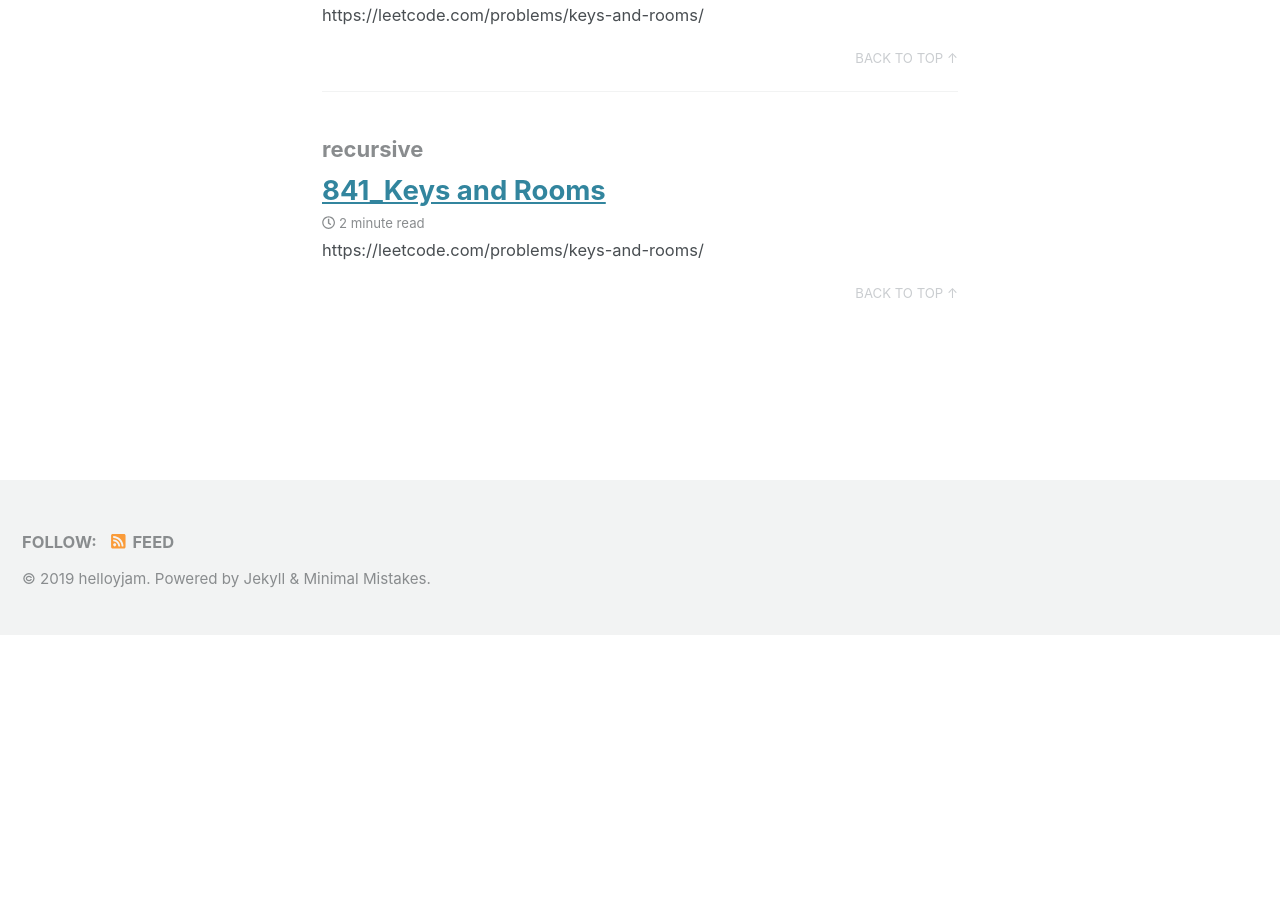
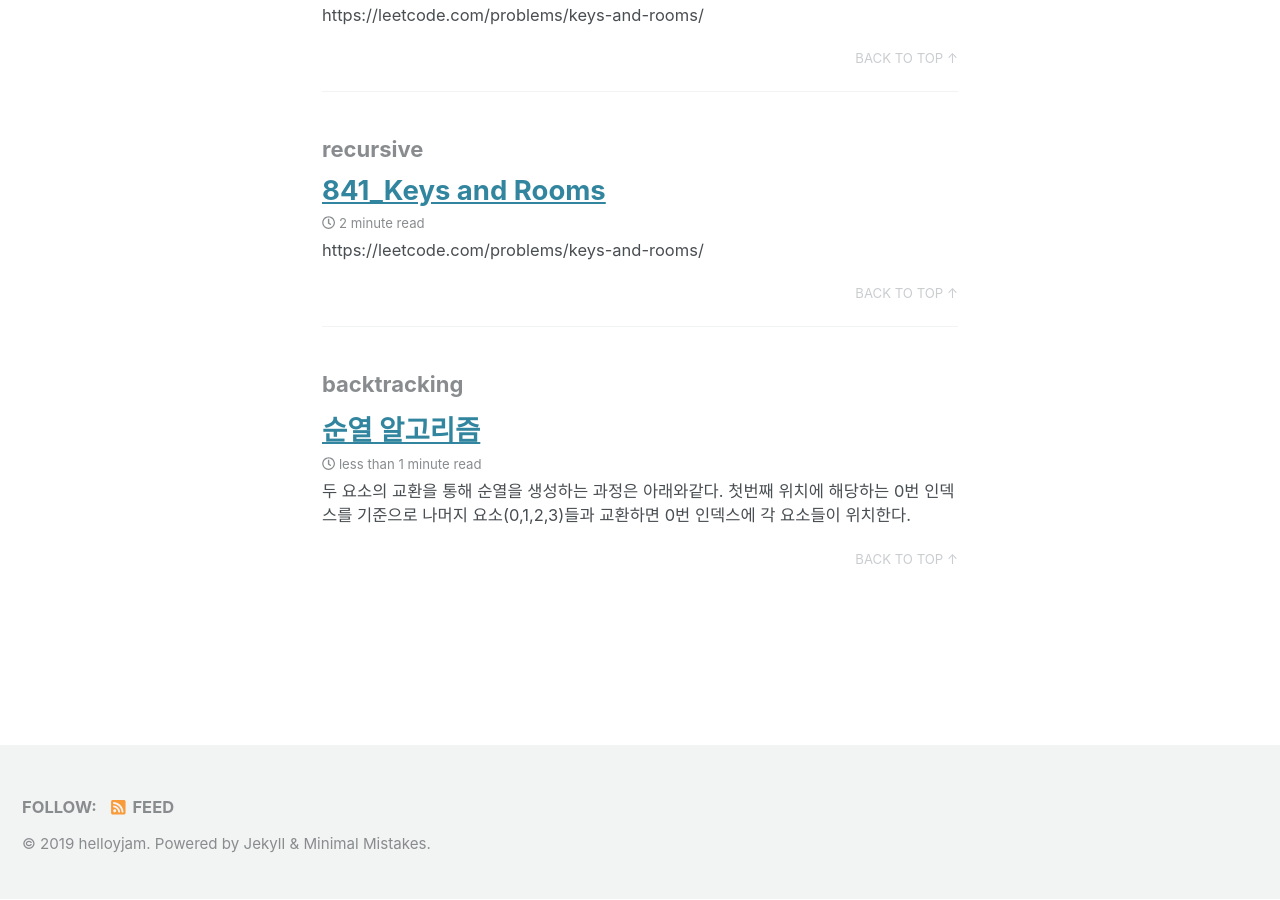
Before and after one commit to helloyjam/helloyjam.github.io, a Jekyll site: the page built from _pages/tag-archive.md, in a window 1280 px wide and 900 px high, scrolled down 1968 px. Built offline with Jekyll 4.4.1, drawn with Linux system fonts in a browser that asks for light colours; cached includes are drawn as plain includes; before the commit the page ends 2602 px from its top, so only the background shows below that.

Commit message:
Update 2019-04-06-permutation.md

```diff
--- a/_posts/2019-04-06-permutation.md
+++ b/_posts/2019-04-06-permutation.md
@@ -3,6 +3,8 @@ title: "순열 알고리즘"
 classes: wide
 categories:
   - algorithm
+tags:
+  - backtracking
 date: 2019-04-06 19:00:00 -0600
 ---
 
```
